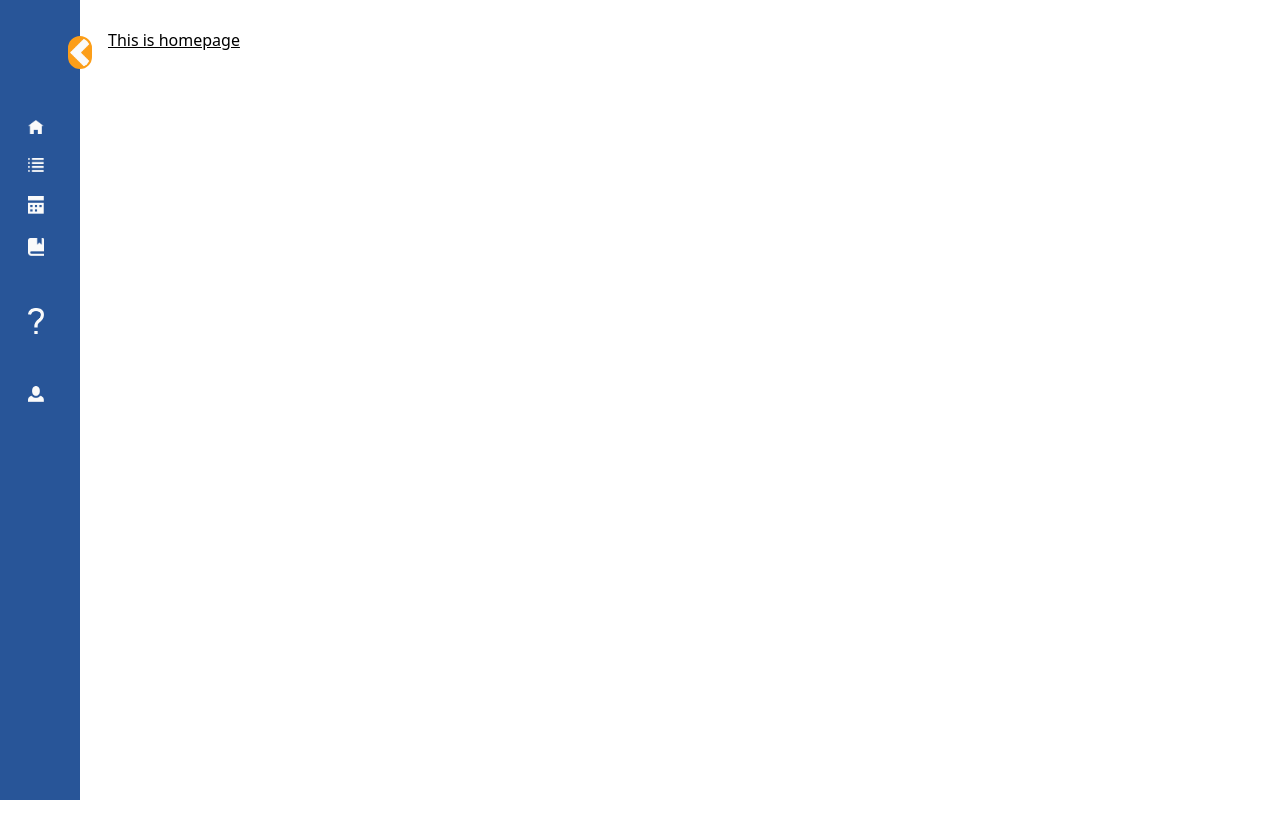
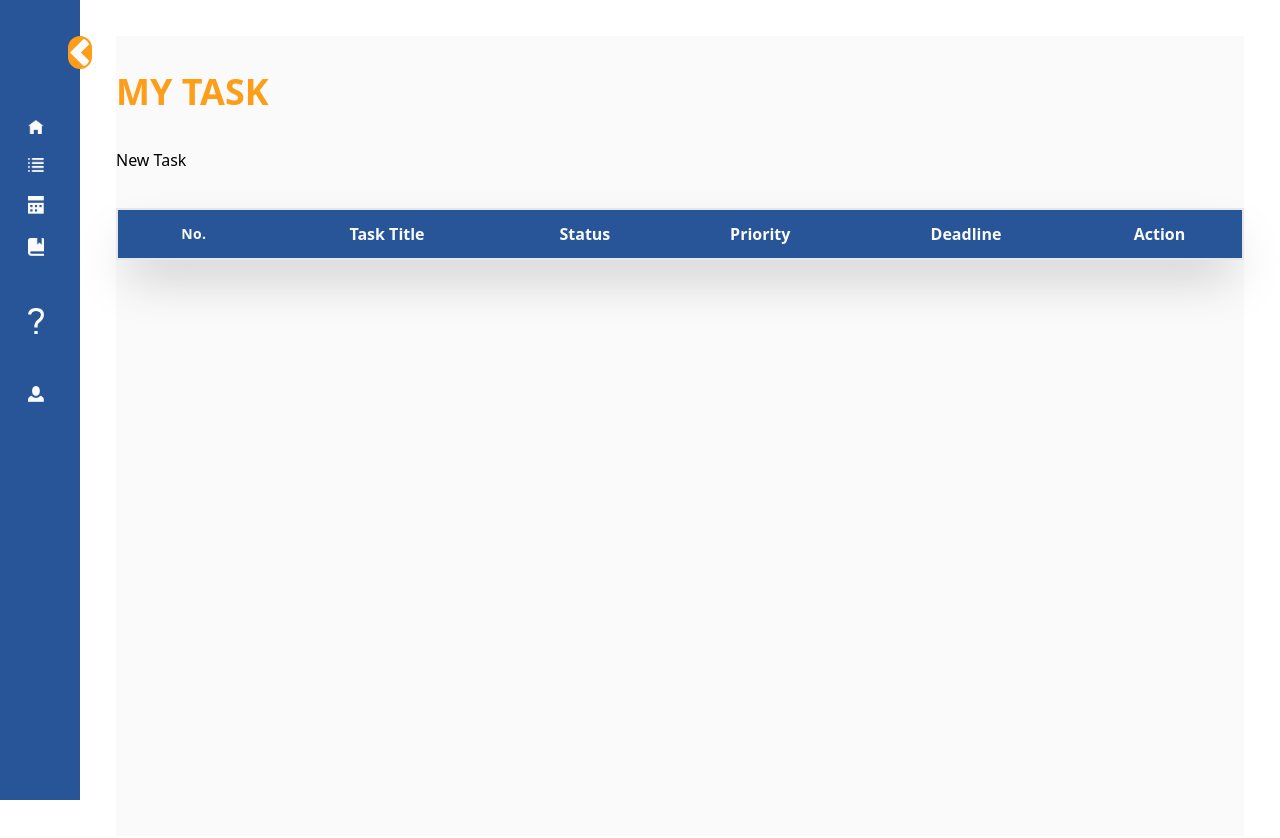
Before and after one commit to adityar22/PAW---Kelompok-6, a React (Create React App) app in the folder frontend/: page / in a window 1280 px wide. Shown: the top 838 px of the page. Before the commit the page ends 800 px from the top, so only its background shows below. Built offline with nearby package versions, Linux system fonts and the light colour scheme.

Commit message:
add page task

```diff
--- a/frontend/src/App.jsx
+++ b/frontend/src/App.jsx
@@ -15,8 +15,8 @@ function App() {
       <div className="flex">
         <Navbar />
         <Routes>
-          <Route path="/" element={<Home />}/>
-          <Route path="task" element={<Task />}/>
+          <Route path="home" element={<Home />}/>
+          <Route path="/" element={<Task />}/>
           <Route path='calendar' element={<Calendar />}/>
           <Route path='notes' element={<Calendar />} />
           <Route path='about' element={<About />} />
--- a/frontend/src/component/Navbar.jsx
+++ b/frontend/src/component/Navbar.jsx
@@ -14,12 +14,12 @@ import menu_task from "../asset/menu_task.png";
 const Navbar = () => {
     const [open, setOpen] = useState(false);
     const Menus = [
-        { title: "Home", src: menu_home, link:"/"},
-        { title: "Task ", src: menu_task, link:"/task" },
-        { title: "Schedule ", src: menu_calendar, link:"/calendar" },
-        { title: "Notes ", src: menu_notes, link:"/notes" },
-        { title: "About", src: menu_about, gap: true, link:"/about" },
-        { title: "Accounts", src: menu_account, gap: true, link:"/profile" },
+        { title: "Home", src: menu_home, link: "/" },
+        { title: "Task ", src: menu_task, link: "/task" },
+        { title: "Schedule ", src: menu_calendar, link: "/calendar" },
+        { title: "Notes ", src: menu_notes, link: "/notes" },
+        { title: "About", src: menu_about, gap: true, link: "/about" },
+        { title: "Accounts", src: menu_account, gap: true, link: "/profile" },
     ];
 
     return (
@@ -44,9 +44,7 @@ const Navbar = () => {
                             <li
                                 key={index}
                                 className={`flex  rounded-md p-2 cursor-pointer hover:bg-light-white text-gray-300 text-sm items-center gap-x-4
-                        ${menu.gap ? "mt-9" : "mt-2"} ${index === 0 && "bg-light-white"
-                                    } `}
-                            // onClick={()=>}
+                                ${menu.gap ? "mt-9" : "mt-2"} ${index === 0 && "bg-light-white"} `}
                             >
                                 <img src={menu.src} className="w-4" alt="" />
                                 <span className={`${!open && "hidden"} origin-left duration-200`}>
--- /dev/null
+++ b/frontend/src/component/TaskList.jsx
@@ -0,0 +1,18 @@
+const TaskList = () => {
+    return (
+        <div>
+            <tr>
+                <td>No.</td>
+                <td>Task Title</td>
+                <td>Status</td>
+                <td>Priority</td>
+                <td>Deadline</td>
+                <td>
+
+                </td>
+            </tr>
+        </div>
+    );
+}
+
+export default TaskList;
--- a/frontend/src/pages/Task.jsx
+++ b/frontend/src/pages/Task.jsx
@@ -1,9 +1,36 @@
+import TaskList from '../component/TaskList';
+
 const Task = () => {
+    const Tasks = [];
     return (
-        <div className="p-7 h-screen">
-        <h1 className="underline">This is taskpages</h1>
+        <div className="bg-white justify-center items-center h-screen w-full m-9">
+            <div className="text-4xl font-bold text-orange my-9">
+                <h1>MY TASK</h1>
+            </div>
+            <div className="justify-between w-full">
+                <div>
+                    <button>New Task</button>
+                </div>
+            </div>
+            <table className="shadow-2xl border-2 border-dark-blue-200 text-center w-full my-9">
+                <thead className="bg-dark-blue text-white">
+                    <tr>
+                        <th className="py-3 bg-white-800 p-3 text-sm font-semibold tracking-wide">No.</th>
+                        <th className="py-3 bg-white-800">Task Title</th>
+                        <th className="py-3 bg-white-800">Status</th>
+                        <th className="py-3 bg-white-800">Priority</th>
+                        <th className="py-3 bg-white-800">Deadline</th>
+                        <th className="py-3 bg-white-800">Action</th>
+                    </tr>
+                </thead>
+                <tbody>
+                    {Tasks.map((task, index) =>(
+                        <TaskList/>
+                    ))}
+                </tbody>
+            </table>
         </div>
-     );
+    );
 }
 
 export default Task;
```
